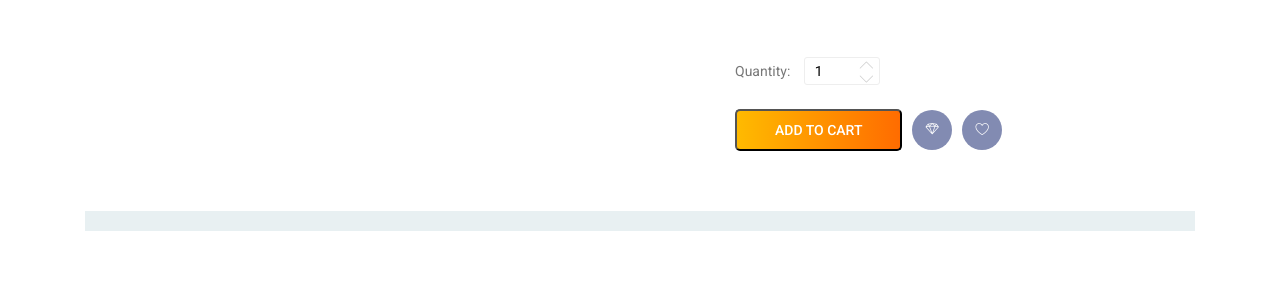
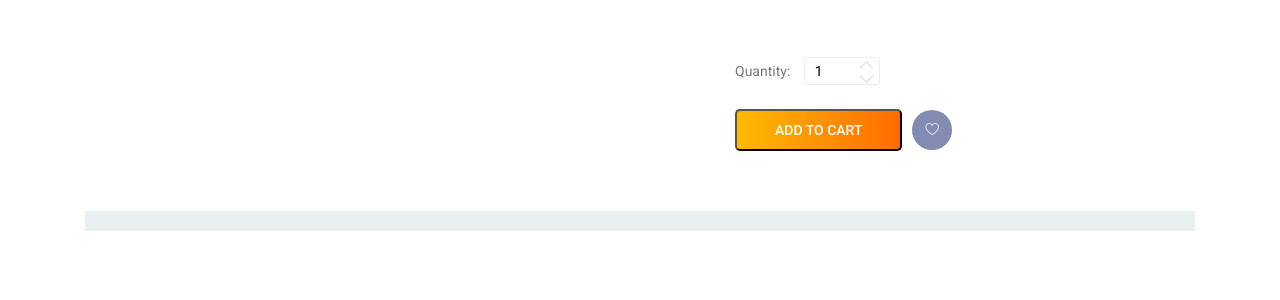
Before and after one commit to muneer-s/ProjectOne, a Node project: template views/users/singleProduct.ejs in a window 1280 px wide. Shown: the part 731-1031 px from the top of the page. Run offline with Node 20 templates, Linux system fonts and the light colour scheme; the template is opened without the code that fills it, so the values that code supplies are empty; some libraries are stand-ins or nearby versions.

Commit message:
single product page ui update

```diff
--- a/views/users/singleProduct.ejs
+++ b/views/users/singleProduct.ejs
@@ -76,15 +76,7 @@
 						</ul>
 						<p><%= products.description %></p>
 						<div class="card_area d-flex justify-content-between align-items-center">
-							<!-- <div class="product_count">
-								<span class="inumber-decrement">
-									<i class="ti-minus" onclick="updateQuantity(-1,'<%= products.quantity %>')"></i>
-								</span>
-								<input class="input-number"  type="text" value="1" min="1" max="<%= products.quantity %>" id="quantityInput">
-								<span class="number-increment">
-									<i class="ti-plus" onclick="updateQuantity(1,'<%= products.quantity %>')"></i>
-								</span>
-							</div> -->
+
 
 						</div>
 
@@ -96,9 +88,7 @@
 						</div>
 
 						<div class="card_area d-flex align-items-center">
-							<!-- <a class="primary-btn" href="/userCart">Add to Cart</a> -->
 							<button class="primary-btn" onclick="addToCart('<%= products._id %>')">add to cart</button>
-							<a class="icon_btn" href="#"><i class="lnr lnr lnr-diamond"></i></a>
 							<a class="icon_btn" href="/addToWishlist?id=<%= products._id %>"><i class="lnr lnr lnr-heart"></i></a>
 
 						</div>
@@ -113,31 +103,9 @@
 	<section class="product_description_area">
 		<div class="container">
 			<ul class="nav nav-tabs" id="myTab" role="tablist">
-				<!-- <li class="nav-item">
-					<a class="nav-link" id="home-tab" data-toggle="tab" href="#home" role="tab" aria-controls="home" aria-selected="true">Description</a>
-				</li>
-				<li class="nav-item">
-					<a class="nav-link" id="profile-tab" data-toggle="tab" href="#profile" role="tab" aria-controls="profile"
-					 aria-selected="false">Specification</a>
-				</li>
-				<li class="nav-item">
-					<a class="nav-link" id="contact-tab" data-toggle="tab" href="#contact" role="tab" aria-controls="contact"
-					 aria-selected="false">Comments</a>
-				</li>
-				<li class="nav-item">
-					<a class="nav-link active" id="review-tab" data-toggle="tab" href="#review" role="tab" aria-controls="review"
-					 aria-selected="false">Reviews</a>
-				</li> -->
+
 			</ul>
-			<!-- <div class="tab-content" id="myTabContent">
-				<div class="tab-pane fade" id="home" role="tabpanel" aria-labelledby="home-tab">
-					<p></p>
-				</div>
-				<div class="tab-pane fade" id="profile" role="tabpanel" aria-labelledby="profile-tab">
 
-
-				</div>
-			</div> -->
 		</div>
 	</section>
 	<!--================End Product Description Area =================-->
```
